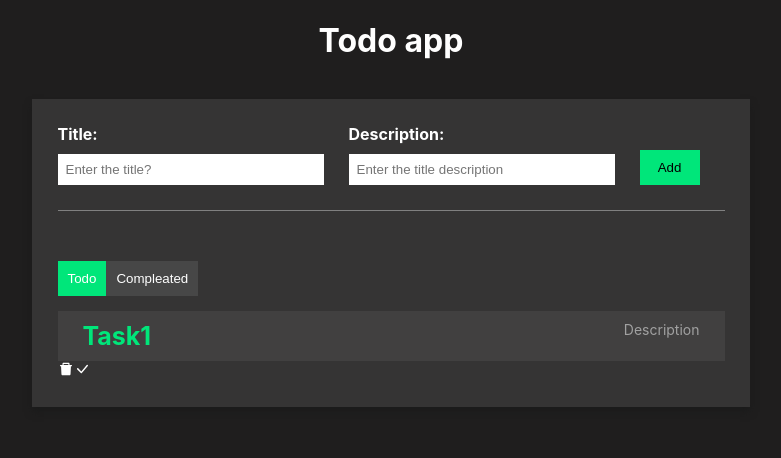
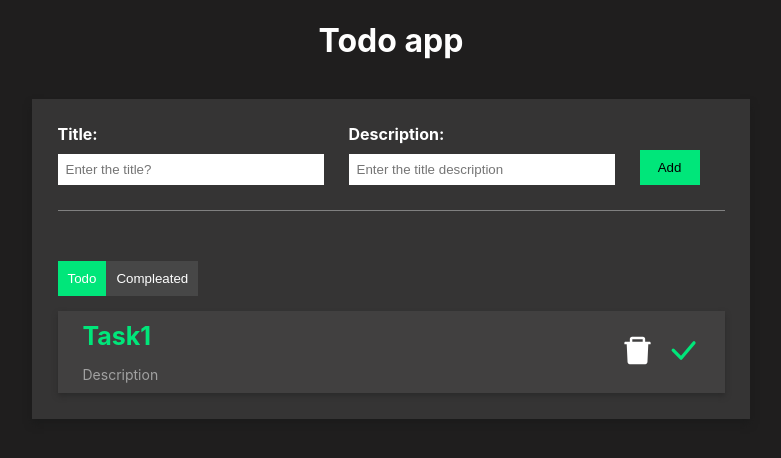
Before and after one commit to anantakhodake/todo-app, a React (Create React App) app: page / in a window 1280 px wide. Shown: the top 458 px of the page, without its empty margins (249-1030 px from the left). Built offline with nearby package versions, Linux system fonts and the light colour scheme.

Commit message:
adding more css

```diff
--- a/src/App.css
+++ b/src/App.css
@@ -73,31 +73,50 @@ h1 {
 .active {
   background-color: rgb(0, 230, 122);
 }
-.button-area{
+.button-area {
   margin-bottom: 15px;
 }
-.todo-list{
+.todo-list {
   display: flex;
   flex-direction: column;
 }
-.todo-list-item{
+.todo-list-item {
   display: flex;
   justify-content: space-between;
+  align-items: center;
   background-color: #414040;
   padding: 25px;
   padding-bottom: 10px;
   padding-top: 10px;
+  box-shadow: 0px 3px 5px rgb(43, 42, 42);
 }
 
-.todo-list-item h3{
+.todo-list-item h3 {
   font-size: 25px;
   color: rgb(0, 230, 122);
   font-weight: bold;
   margin: 0px;
+  margin-bottom: 15px;
 }
 
-.todo-list-item p{
+.todo-list-item p {
   font-size: 14px;
-  color: rgb(161,161,161);
+  color: rgb(161, 161, 161);
   margin: 0px;
 }
+
+.icon {
+  font-size: 35px;
+  cursor: pointer;
+}
+.icon:hover {
+  color: red;
+}
+.check-icon {
+  font-size: 35px;
+  margin-left: 10px;
+  color: rgb(0, 230, 122);
+}
+.check-icon:hover {
+  color: rgb(0, 196, 106);
+}
--- a/src/App.js
+++ b/src/App.js
@@ -1,4 +1,4 @@
-import { AiFillDelete  } from "react-icons/ai";
+import { AiFillDelete } from "react-icons/ai";
 import { BsCheckLg } from "react-icons/bs";
 import "./App.css";
 import { useState } from "react";
@@ -49,12 +49,15 @@ function App() {
 
         <div className="todo-list">
           <div className="todo-list-item">
-            <h3>Task1</h3>
-            <p>Description</p>
-          </div>
-          <div>
-            <AiFillDelete className="icon" />
-            <BsCheckLg  className="icon" />
+            <div>
+              <h3>Task1</h3>
+              <p>Description</p>
+            </div>
+
+            <div>
+              <AiFillDelete className="icon" />
+              <BsCheckLg className=" check-icon" />
+            </div>
           </div>
         </div>
       </div>
```
